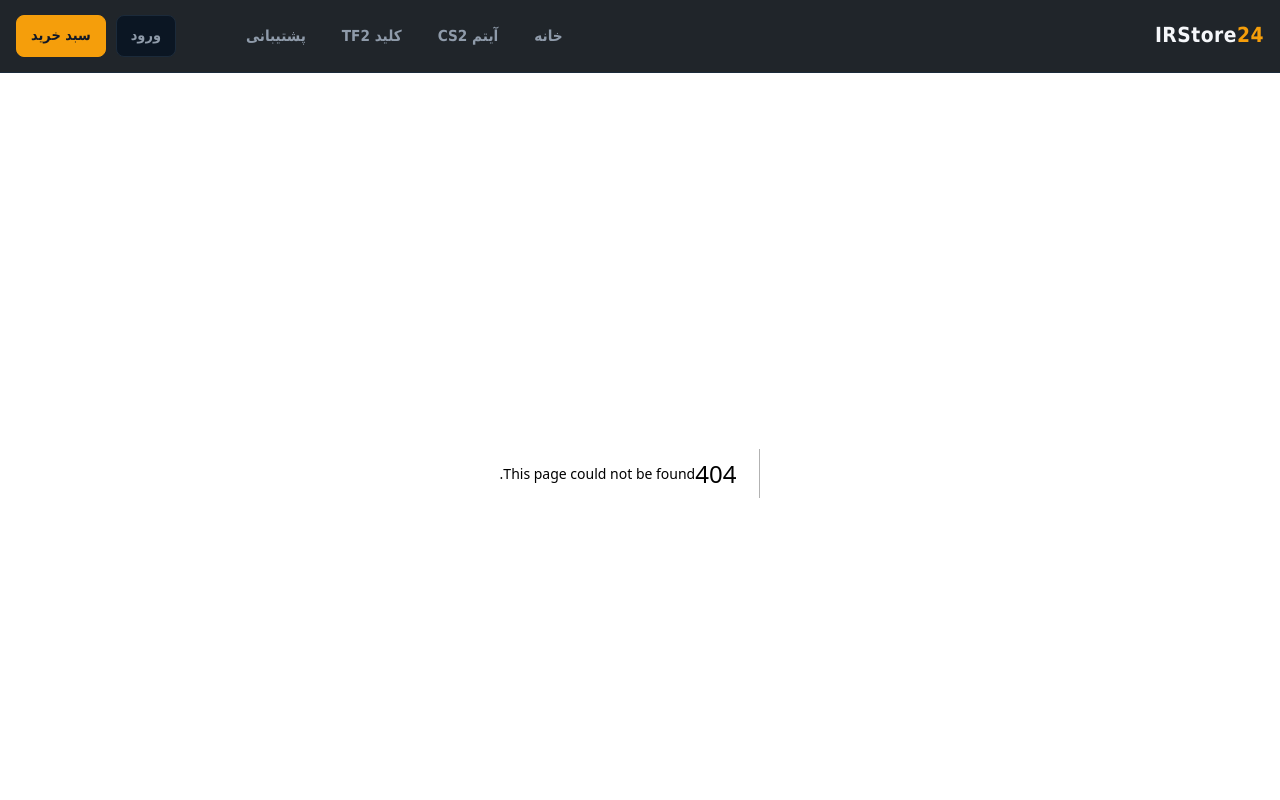
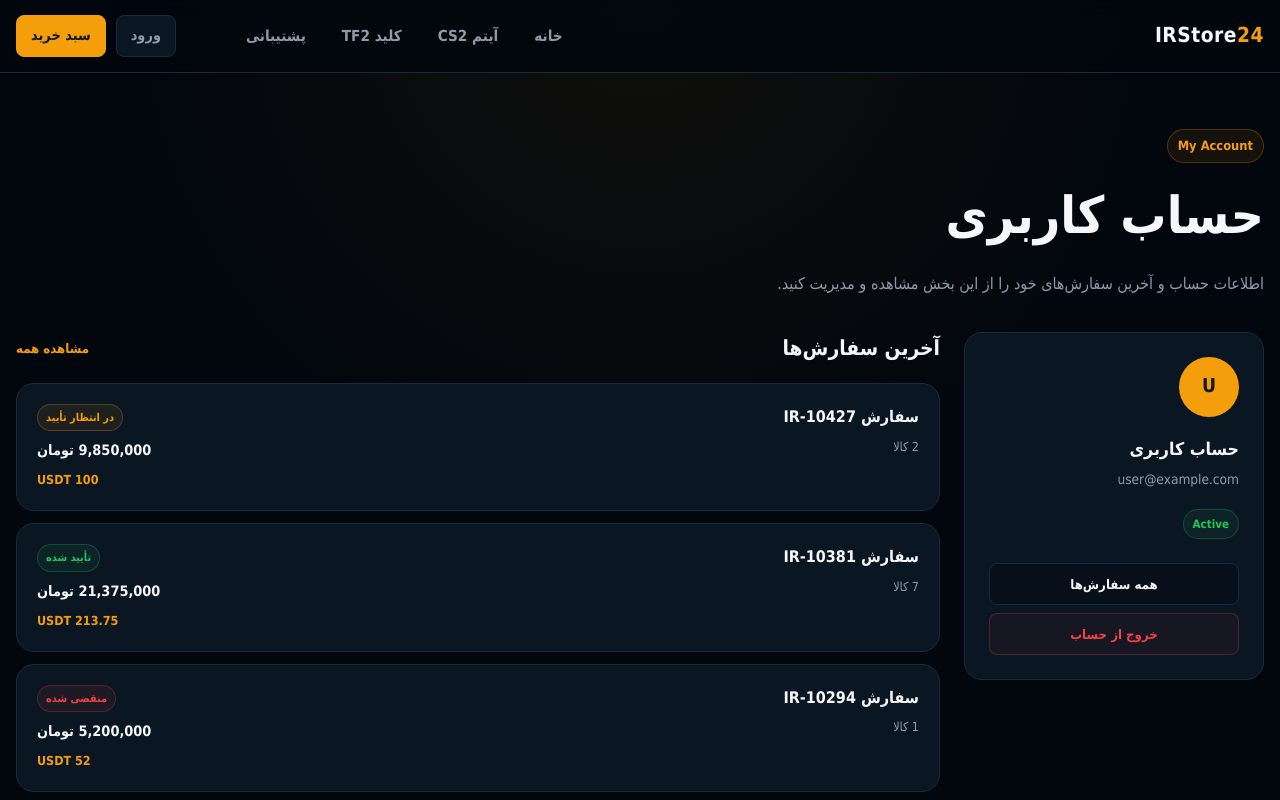
Before and after one commit to Maximus42-byte/IRStore24-Web, a Next.js app: page /account in a window 1280 px wide. Before the commit this address had no page. Shown: the top 800 px of the page. Built offline with nearby package versions, Linux system fonts and the light colour scheme.

Commit message:
Build account dashboard

```diff
--- /dev/null
+++ b/app/account/page.module.css
@@ -0,0 +1,308 @@
+.page {
+  width: min(calc(100% - 32px), var(--container-width));
+  margin-inline: auto;
+
+  padding-block: 56px 90px;
+}
+
+.header {
+  margin-bottom: 32px;
+}
+
+.eyebrow {
+  display: inline-flex;
+
+  margin-bottom: 12px;
+  padding: 6px 10px;
+
+  color: var(--accent);
+
+  border: 1px solid rgba(245, 158, 11, 0.25);
+  border-radius: 999px;
+
+  background: rgba(245, 158, 11, 0.08);
+
+  font-size: 0.8rem;
+  font-weight: 800;
+}
+
+.title {
+  margin: 0;
+
+  font-size: clamp(2rem, 5vw, 3.2rem);
+}
+
+.description {
+  max-width: 650px;
+
+  margin: 12px 0 0;
+
+  color: var(--text-muted);
+
+  line-height: 1.9;
+}
+
+.layout {
+  display: grid;
+  grid-template-columns: 300px minmax(0, 1fr);
+
+  gap: 24px;
+
+  align-items: start;
+}
+
+/* Account info */
+
+.profile {
+  padding: 24px;
+
+  border: 1px solid var(--border);
+  border-radius: var(--radius-lg);
+
+  background: var(--surface);
+}
+
+.avatar {
+  width: 60px;
+  height: 60px;
+
+  display: flex;
+  align-items: center;
+  justify-content: center;
+
+  color: #111827;
+
+  border-radius: 50%;
+
+  background: var(--accent);
+
+  font-size: 1.2rem;
+  font-weight: 900;
+}
+
+.profileTitle {
+  margin: 18px 0 0;
+
+  font-size: 1.1rem;
+}
+
+.email {
+  margin: 6px 0 0;
+
+  color: var(--text-muted);
+
+  font-size: 0.85rem;
+
+  word-break: break-all;
+}
+
+.status {
+  display: inline-flex;
+
+  margin-top: 18px;
+  padding: 5px 9px;
+
+  color: var(--success);
+
+  border: 1px solid rgba(34, 197, 94, 0.25);
+  border-radius: 999px;
+
+  background: rgba(34, 197, 94, 0.08);
+
+  font-size: 0.72rem;
+  font-weight: 800;
+}
+
+.profileActions {
+  display: grid;
+
+  gap: 8px;
+
+  margin-top: 24px;
+}
+
+.profileLink,
+.logoutButton {
+  min-height: 42px;
+
+  display: flex;
+  align-items: center;
+  justify-content: center;
+
+  border-radius: var(--radius-sm);
+
+  font-size: 0.82rem;
+  font-weight: 800;
+}
+
+.profileLink {
+  color: var(--text);
+
+  border: 1px solid var(--border);
+
+  background: #07101a;
+}
+
+.profileLink:hover {
+  background: var(--surface-hover);
+}
+
+.logoutButton {
+  color: var(--danger);
+
+  border: 1px solid rgba(239, 68, 68, 0.25);
+
+  background: rgba(239, 68, 68, 0.05);
+
+  cursor: pointer;
+}
+
+/* Orders */
+
+.content {
+  min-width: 0;
+}
+
+.sectionHeader {
+  display: flex;
+  align-items: center;
+  justify-content: space-between;
+
+  gap: 18px;
+
+  margin-bottom: 18px;
+}
+
+.sectionTitle {
+  margin: 0;
+
+  font-size: 1.3rem;
+}
+
+.viewAll {
+  color: var(--accent);
+
+  font-size: 0.82rem;
+  font-weight: 800;
+}
+
+.orders {
+  display: grid;
+
+  gap: 12px;
+}
+
+.order {
+  display: grid;
+  grid-template-columns: 1fr auto;
+
+  gap: 20px;
+
+  padding: 20px;
+
+  border: 1px solid var(--border);
+  border-radius: var(--radius-lg);
+
+  background: var(--surface);
+
+  transition:
+    border-color 160ms ease,
+    background 160ms ease;
+}
+
+.order:hover {
+  border-color: var(--border-strong);
+
+  background: var(--surface-hover);
+}
+
+.orderNumber {
+  font-size: 1rem;
+  font-weight: 900;
+}
+
+.orderMeta {
+  margin-top: 7px;
+
+  color: var(--text-muted);
+
+  font-size: 0.78rem;
+}
+
+.orderRight {
+  display: flex;
+  flex-direction: column;
+  align-items: flex-end;
+
+  gap: 8px;
+}
+
+.orderPrice {
+  font-size: 0.9rem;
+  font-weight: 800;
+}
+
+.orderUsdt {
+  color: var(--accent);
+
+  font-size: 0.78rem;
+  font-weight: 800;
+}
+
+/* Status */
+
+.statusBadge {
+  padding: 4px 8px;
+
+  border-radius: 999px;
+
+  font-size: 0.68rem;
+  font-weight: 800;
+}
+
+.pending {
+  color: var(--accent);
+
+  border: 1px solid rgba(245, 158, 11, 0.25);
+
+  background: rgba(245, 158, 11, 0.08);
+}
+
+.confirmed {
+  color: var(--success);
+
+  border: 1px solid rgba(34, 197, 94, 0.25);
+
+  background: rgba(34, 197, 94, 0.08);
+}
+
+.cancelled,
+.expired {
+  color: var(--danger);
+
+  border: 1px solid rgba(239, 68, 68, 0.25);
+
+  background: rgba(239, 68, 68, 0.08);
+}
+
+@media (max-width: 800px) {
+  .layout {
+    grid-template-columns: 1fr;
+  }
+}
+
+@media (max-width: 560px) {
+  .page {
+    width: min(calc(100% - 20px), var(--container-width));
+
+    padding-top: 36px;
+  }
+
+  .order {
+    grid-template-columns: 1fr;
+  }
+
+  .orderRight {
+    align-items: flex-start;
+  }
+}
--- /dev/null
+++ b/app/account/page.tsx
@@ -0,0 +1,150 @@
+import Link from "next/link";
+
+import { mockOrders } from "../../data/mockOrders";
+
+import styles from "./page.module.css";
+
+function formatToman(value: number) {
+  return new Intl.NumberFormat("en-US").format(value);
+}
+
+function formatUsdt(value: number) {
+  return new Intl.NumberFormat("en-US", {
+    maximumFractionDigits: 2,
+  }).format(value);
+}
+
+function getStatusLabel(status: string) {
+  switch (status) {
+    case "pending":
+      return "در انتظار تأیید";
+
+    case "confirmed":
+      return "تأیید شده";
+
+    case "cancelled":
+      return "لغو شده";
+
+    case "expired":
+      return "منقضی شده";
+
+    default:
+      return status;
+  }
+}
+
+export default function AccountPage() {
+  return (
+    <div className={styles.page}>
+      <header className={styles.header}>
+        <span className={styles.eyebrow}>
+          My Account
+        </span>
+
+        <h1 className={styles.title}>
+          حساب کاربری
+        </h1>
+
+        <p className={styles.description}>
+          اطلاعات حساب و آخرین سفارش‌های خود را از این بخش
+          مشاهده و مدیریت کنید.
+        </p>
+      </header>
+
+      <div className={styles.layout}>
+        <aside className={styles.profile}>
+          <div className={styles.avatar}>
+            U
+          </div>
+
+          <h2 className={styles.profileTitle}>
+            حساب کاربری
+          </h2>
+
+          <p className={styles.email}>
+            user@example.com
+          </p>
+
+          <span className={styles.status}>
+            Active
+          </span>
+
+          <div className={styles.profileActions}>
+            <Link
+              href="/account/orders"
+              className={styles.profileLink}
+            >
+              همه سفارش‌ها
+            </Link>
+
+            <button
+              type="button"
+              className={styles.logoutButton}
+            >
+              خروج از حساب
+            </button>
+          </div>
+        </aside>
+
+        <section className={styles.content}>
+          <div className={styles.sectionHeader}>
+            <h2 className={styles.sectionTitle}>
+              آخرین سفارش‌ها
+            </h2>
+
+            <Link
+              href="/account/orders"
+              className={styles.viewAll}
+            >
+              مشاهده همه
+            </Link>
+          </div>
+
+          <div className={styles.orders}>
+            {mockOrders.map((order) => (
+              <Link
+                key={order.id}
+                href={`/account/orders/${order.orderNumber}`}
+                className={styles.order}
+              >
+                <div>
+                  <div className={styles.orderNumber}>
+                    سفارش {order.orderNumber}
+                  </div>
+
+                  <div className={styles.orderMeta}>
+                    {order.itemCount} کالا
+                  </div>
+                </div>
+
+                <div className={styles.orderRight}>
+                  <span
+                    className={`${styles.statusBadge} ${
+                      styles[order.status]
+                    }`}
+                  >
+                    {getStatusLabel(order.status)}
+                  </span>
+
+                  <span className={styles.orderPrice}>
+                    {formatToman(
+                      order.totalPriceToman,
+                    )}{" "}
+                    تومان
+                  </span>
+
+                  <span className={styles.orderUsdt}>
+                    {formatUsdt(
+                      order.totalPriceUsdt,
+                    )}{" "}
+                    USDT
+                  </span>
+                </div>
+              </Link>
+            ))}
+          </div>
+        </section>
+      </div>
+    </div>
+  );
+}
--- /dev/null
+++ b/data/mockOrders.ts
@@ -0,0 +1,69 @@
+export type OrderStatus =
+  | "pending"
+  | "confirmed"
+  | "cancelled"
+  | "expired";
+
+export type MockOrder = {
+  id: number;
+  orderNumber: string;
+  status: OrderStatus;
+
+  totalPriceToman: number;
+  totalPriceUsdt: number;
+
+  createdAt: string;
+  expiresAt: string | null;
+
+  itemCount: number;
+};
+
+export const mockOrders: MockOrder[] = [
+  {
+    id: 1,
+    orderNumber: "IR-10427",
+    status: "pending",
+
+    totalPriceToman: 9850000,
+    totalPriceUsdt: 100,
+
+    createdAt: "2026-09-27T19:30:00+03:30",
+    expiresAt: "2026-09-27T21:30:00+03:30",
+
+    itemCount: 2,
+  },
+  {
+    id: 2,
+    orderNumber: "IR-10381",
+    status: "confirmed",
+
+    totalPriceToman: 21375000,
+    totalPriceUsdt: 213.75,
+
+    createdAt: "2026-09-22T14:15:00+03:30",
+    expiresAt: null,
+
+    itemCount: 7,
+  },
+  {
+    id: 3,
+    orderNumber: "IR-10294",
+    status: "expired",
+
+    totalPriceToman: 5200000,
+    totalPriceUsdt: 52,
+
+    createdAt: "2026-09-15T18:00:00+03:30",
+    expiresAt: null,
+
+    itemCount: 1,
+  },
+];
+
+export function getMockOrderByNumber(
+  orderNumber: string,
+) {
+  return mockOrders.find(
+    (order) => order.orderNumber === orderNumber,
+  );
+}
```
